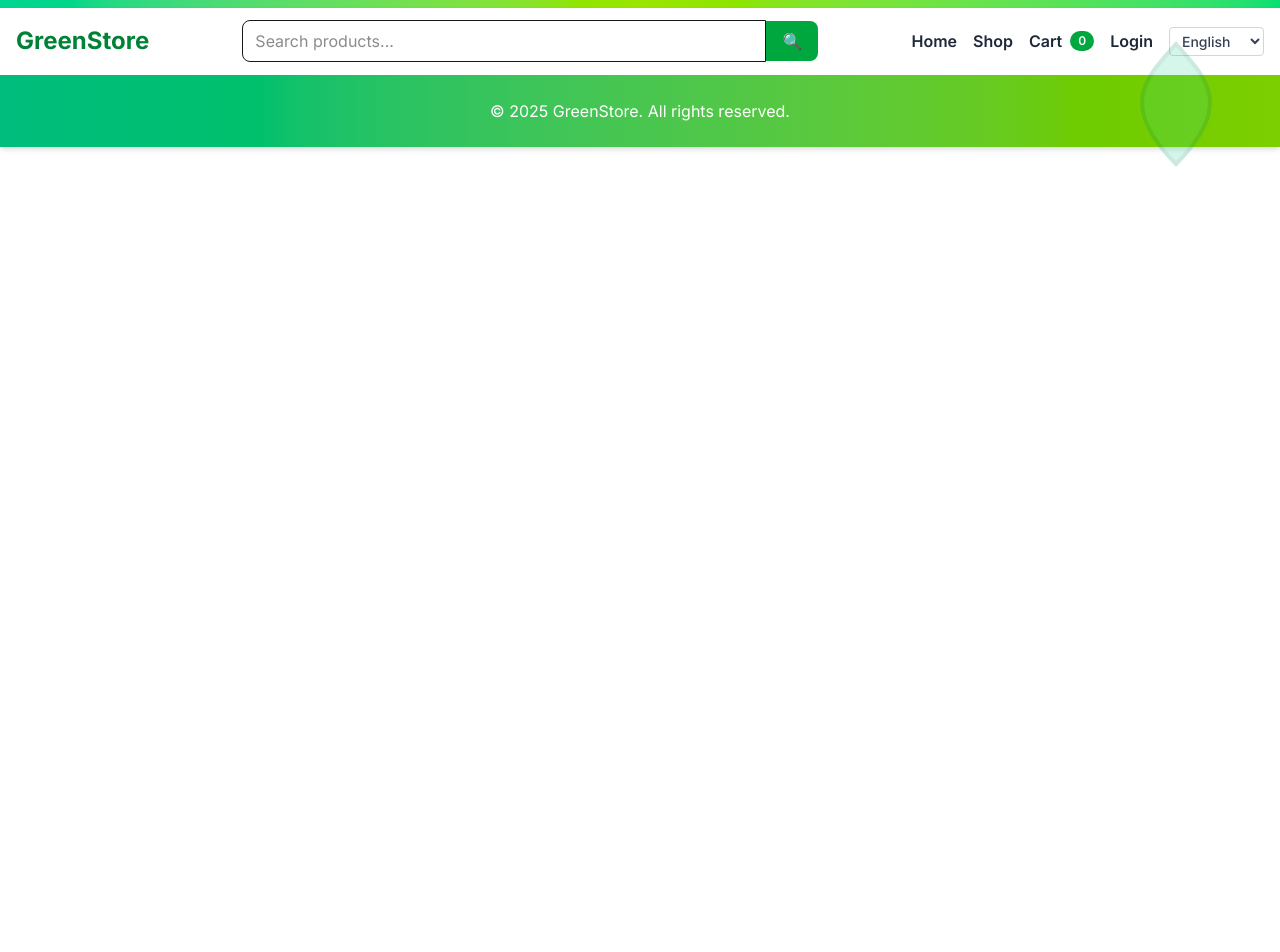
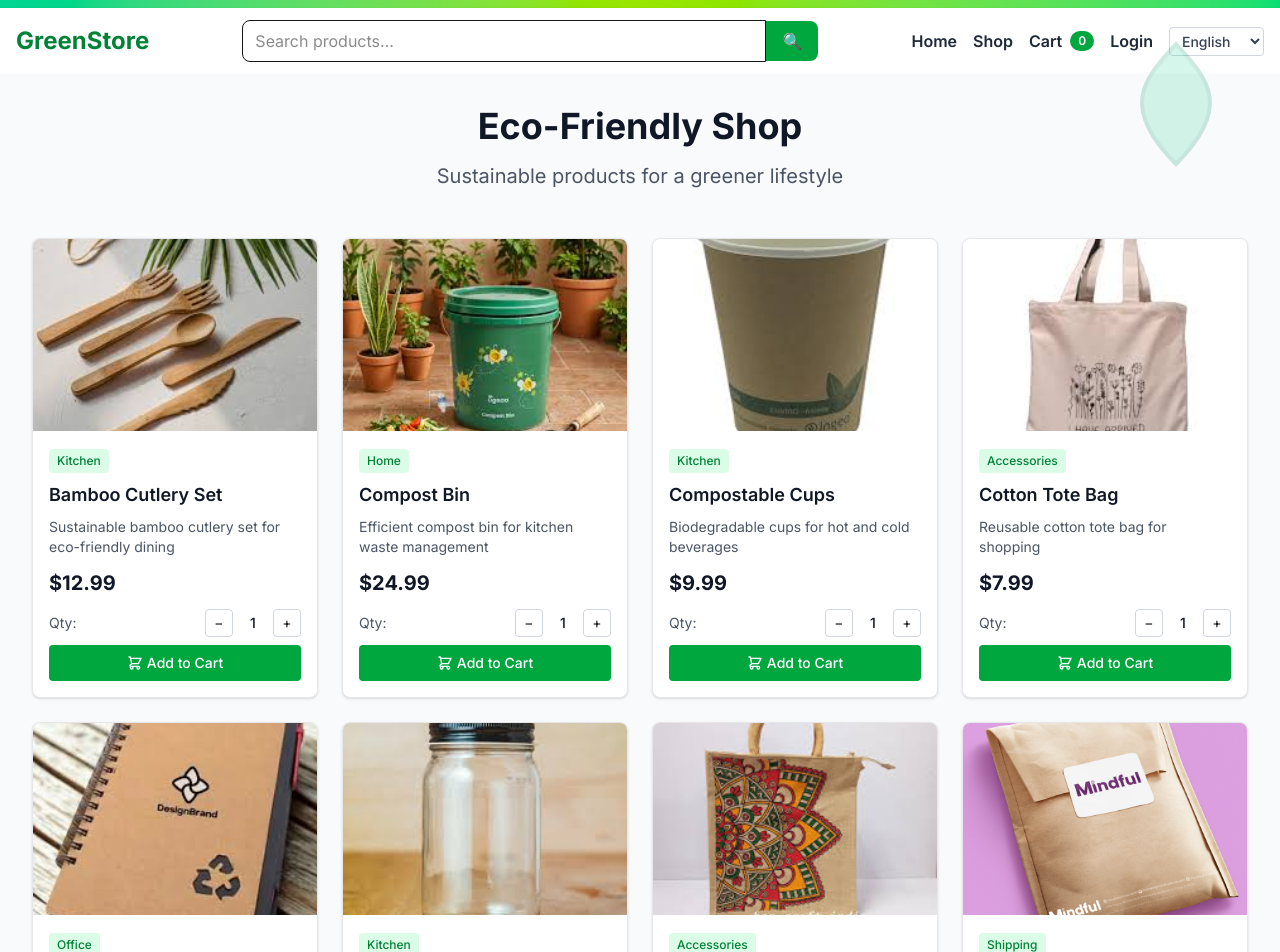
Before and after one commit to AVR003/newGreenstore, a Next.js app: page /shop in a window 1280 px wide. Shown: the top 952 px of the page. Before the commit the page ends 800 px from the top, so only its background shows below. Built offline with nearby package versions, Linux system fonts and the light colour scheme.

Commit message:
Fix Vercel build: with data

```diff
--- a/app/shop/ShopContent.js
+++ b/app/shop/ShopContent.js
@@ -1,17 +1,33 @@
+// src/app/shop/ShopContent.js
 'use client';
 import Image from 'next/image';
 import { useState, useMemo } from 'react';
 import { useCart } from '@/context/CartContext';
 import { useSearchParams } from 'next/navigation';
 
-const products = [ /* your full products array here */ ];
+const products = [
+  { id: 1, name: 'Bamboo Cutlery Set', price: 12.99, image: '/bamboo-cutlery.jpg', category: 'Kitchen', description: 'Sustainable bamboo cutlery set for eco-friendly dining' },
+  { id: 2, name: 'Compost Bin', price: 24.99, image: '/compost-bin.jpg', category: 'Home', description: 'Efficient compost bin for kitchen waste management' },
+  { id: 3, name: 'Compostable Cups', price: 9.99, image: '/compostable-cups.jpg', category: 'Kitchen', description: 'Biodegradable cups for hot and cold beverages' },
+  { id: 4, name: 'Cotton Tote Bag', price: 7.99, image: '/cotton-tote.jpg', category: 'Accessories', description: 'Reusable cotton tote bag for shopping' },
+  { id: 5, name: 'Eco Notebook', price: 6.99, image: '/eco-notebook.jpg', category: 'Office', description: 'Recycled paper notebook for sustainable writing' },
+  { id: 6, name: 'Glass Jars Set', price: 18.99, image: '/glass-jars.jpg', category: 'Kitchen', description: 'Set of reusable glass jars for storage' },
+  { id: 7, name: 'Jute Bags', price: 9.99, image: '/jute-bags.jpg', category: 'Accessories', description: 'Natural jute bags for sustainable carrying' },
+  { id: 8, name: 'Eco Mailer Bag', price: 4.99, image: '/mailer-bag.jpg', category: 'Shipping', description: 'Biodegradable mailer bags for shipping' },
+  { id: 9, name: 'Paper Tape', price: 3.99, image: '/paper-tape.jpg', category: 'Office', description: 'Recycled paper tape for eco-friendly packaging' },
+  { id: 10, name: 'Recycled Paper', price: 8.99, image: '/recycled-paper.jpg', category: 'Office', description: '100% recycled paper for printing and writing' },
+  { id: 11, name: 'Solar Lantern', price: 19.99, image: '/solar-lantern.jpg', category: 'Outdoor', description: 'Solar-powered lantern for outdoor lighting' },
+  { id: 12, name: 'Steel Straws Set', price: 8.99, image: '/steel-straws.jpg', category: 'Kitchen', description: 'Reusable stainless steel straws with cleaner' },
+  { id: 13, name: 'Wooden Toothbrush', price: 4.99, image: '/wooden-toothbrush.jpg', category: 'Personal Care', description: 'Bamboo toothbrush with biodegradable bristles' },
+  { id: 14, name: 'Bubble Wrap Alternative', price: 12.99, image: '/bubble-wrap.jpg', category: 'Shipping', description: 'Eco-friendly packaging material alternative' },
+  { id: 15, name: 'Cardboard Boxes', price: 10.99, image: '/cardboard-box.jpg', category: 'Shipping', description: 'Recycled cardboard boxes for packaging' }
+];
 
 export default function ShopContent() {
   const [quantities, setQuantities] = useState({});
   const searchParams = useSearchParams();
   const searchQuery = searchParams.get('q') || '';
-  const cart = useCart();
-  const { addToCart } = cart;
+  const { addToCart } = useCart();
 
   const filteredProducts = useMemo(() => {
     if (!searchQuery) return products;
@@ -38,8 +54,94 @@ export default function ShopContent() {
   const getQuantity = (productId) => quantities[productId] || 1;
 
   return (
-    <div>
-      {/* Your full JSX goes here */}
+    <div className="min-h-screen bg-gray-50 py-8">
+      <div className="max-w-7xl mx-auto px-4 sm:px-6 lg:px-8">
+        <div className="text-center mb-12">
+          <h1 className="text-4xl font-bold text-gray-900 mb-4">Eco-Friendly Shop</h1>
+          <p className="text-xl text-gray-600">Sustainable products for a greener lifestyle</p>
+
+          {searchQuery && (
+            <div className="mt-4">
+              <p className="text-gray-600">
+                {filteredProducts.length > 0
+                  ? `Found ${filteredProducts.length} products for "${searchQuery}"`
+                  : `No products found for "${searchQuery}"`
+                }
+              </p>
+              {filteredProducts.length === 0 && (
+                <button
+                  onClick={() => window.location.href = '/shop'}
+                  className="mt-2 text-green-600 hover:text-green-700 underline"
+                >
+                  View all products
+                </button>
+              )}
+            </div>
+          )}
+        </div>
+
+        <div className="grid grid-cols-1 sm:grid-cols-2 lg:grid-cols-3 xl:grid-cols-4 gap-6">
+          {filteredProducts.map(product => (
+            <div key={product.id} className="bg-white rounded-lg shadow-sm border border-gray-200 overflow-hidden hover:shadow-md transition-all duration-300 flex flex-col">
+              <div className="relative h-48 w-full">
+                <Image src={product.image} alt={product.name} fill className="object-cover" sizes="(max-width: 768px) 100vw, (max-width: 1200px) 50vw, 25vw" />
+              </div>
+
+              <div className="p-4 flex-1 flex flex-col">
+                <div className="mb-2">
+                  <span className="inline-block px-2 py-1 text-xs font-medium text-green-700 bg-green-100 rounded">
+                    {product.category}
+                  </span>
+                </div>
+
+                <h3 className="text-lg font-semibold text-gray-900 mb-2">{product.name}</h3>
+                <p className="text-gray-600 text-sm mb-3 flex-1">{product.description}</p>
+
+                <div className="mb-3">
+                  <span className="text-xl font-bold text-gray-900">${product.price}</span>
+                </div>
+
+                <div className="space-y-2">
+                  <div className="flex items-center justify-between">
+                    <span className="text-sm text-gray-600">Qty:</span>
+                    <div className="flex items-center space-x-2">
+                      <button
+                        onClick={() => updateQuantity(product.id, getQuantity(product.id) - 1)}
+                        className="w-7 h-7 flex items-center justify-center border border-gray-300 rounded hover:bg-gray-50 transition-colors text-sm"
+                        disabled={getQuantity(product.id) <= 1}
+                      >
+                        −
+                      </button>
+                      <span className="w-6 text-center text-sm font-medium text-gray-900">{getQuantity(product.id)}</span>
+                      <button
+                        onClick={() => updateQuantity(product.id, getQuantity(product.id) + 1)}
+                        className="w-7 h-7 flex items-center justify-center border border-gray-300 rounded hover:bg-gray-50 transition-colors text-sm"
+                      >
+                        +
+                      </button>
+                    </div>
+                  </div>
+
+                  <button
+                    onClick={() => handleAddToCart(product)}
+                    className="w-full bg-green-600 text-white py-2 px-3 rounded hover:bg-green-700 transition-colors duration-200 font-medium text-sm flex items-center justify-center"
+                  >
+                    <svg className="w-4 h-4 mr-1" fill="none" stroke="currentColor" viewBox="0 0 24 24">
+                      <path strokeLinecap="round" strokeLinejoin="round" strokeWidth={2} d="M3 3h2l.4 2M7 13h10l4-8H5.4M7 13L5.4 5M7 13l-2.293 2.293c-.63.63-.184 1.707.707 1.707H17m0 0a2 2 0 100 4 2 2 0 000-4zm-8 2a2 2 0 11-4 0 2 2 0 014 0z" />
+                    </svg>
+                    Add to Cart
+                  </button>
+                </div>
+              </div>
+            </div>
+          ))}
+        </div>
+
+        <div className="text-center mt-8 text-gray-600">
+          Showing {filteredProducts.length} eco-friendly products
+          {searchQuery && ` for "${searchQuery}"`}
+        </div>
+      </div>
     </div>
   );
 }
--- a/app/shop/page.js
+++ b/app/shop/page.js
@@ -1,12 +1,16 @@
 'use client';
-export const dynamic = 'force-dynamic';
-
 import React, { Suspense } from 'react';
 import ShopContent from './ShopContent';
 
 export default function ShopPage() {
   return (
-    <Suspense fallback={<div>Loading shop...</div>}>
+    <Suspense
+      fallback={
+        <div className="min-h-screen flex items-center justify-center">
+          <p className="text-gray-500 text-lg">Loading shop...</p>
+        </div>
+      }
+    >
       <ShopContent />
     </Suspense>
   );
--- a/app/success/page.js
+++ b/app/success/page.js
@@ -1,12 +1,18 @@
 'use client';
-export const dynamic = 'force-dynamic';
-
 import React, { Suspense } from 'react';
 import SuccessContent from './SuccessContent';
 
+export const dynamic = 'force-dynamic';
+
 export default function SuccessPage() {
   return (
-    <Suspense fallback={<div>Loading...</div>}>
+    <Suspense
+      fallback={
+        <div className="min-h-screen flex items-center justify-center">
+          <p className="text-gray-500 text-lg">Loading confirmation...</p>
+        </div>
+      }
+    >
       <SuccessContent />
     </Suspense>
   );
```
